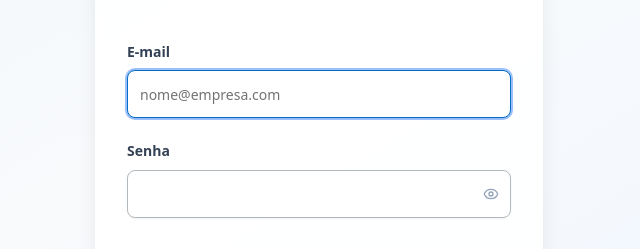
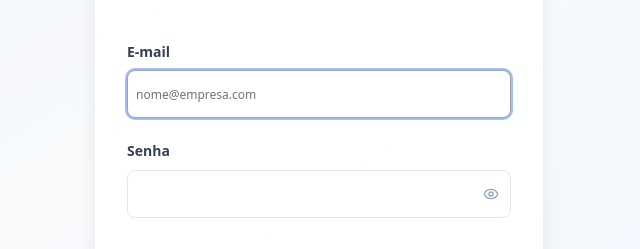
Before and after one commit to VynicyusCandido/safeops, a Next.js app in the folder frontend/: page /login in a window 1280 px wide. Shown: the part 334-583 px from the top of the page, without its empty margins (321-961 px from the left). Built offline with nearby package versions, Linux system fonts and the light colour scheme; no server answers.

Commit message:
revert(ui): desfaz alterações visuais de bordas e botões (ad94720, 8b951b2, 7e87c84)

```diff
--- a/frontend/src/app/dashboard/admin/logs/page.tsx
+++ b/frontend/src/app/dashboard/admin/logs/page.tsx
@@ -140,7 +140,7 @@ export default function AdminLogsPage() {
                 <select
                   value={acao}
                   onChange={(e) => setAcao(e.target.value)}
-                  className="w-full h-9 rounded-md border border-input bg-white px-3 text-sm shadow-sm outline-none focus-visible:border-ring focus-visible:ring-2 focus-visible:ring-ring/25 appearance-none cursor-pointer transition-colors"
+                  className="w-full h-10 rounded-md border border-input bg-input/20 px-3 text-sm outline-none focus-visible:border-ring focus-visible:ring-2 focus-visible:ring-ring/30 appearance-none cursor-pointer"
                 >
                   {acaoOptions.map((opt) => (
                     <option key={opt.value} value={opt.value}>
--- a/frontend/src/app/dashboard/admin/usuarios/page.tsx
+++ b/frontend/src/app/dashboard/admin/usuarios/page.tsx
@@ -215,7 +215,7 @@ export default function AdminUsuariosPage() {
                       onChange={(e) =>
                         setPerfil(e.target.value as Usuario["perfil"])
                       }
-                      className="w-full h-9 rounded-md border border-input bg-white px-3 text-sm shadow-sm outline-none focus-visible:border-ring focus-visible:ring-2 focus-visible:ring-ring/25 appearance-none cursor-pointer transition-colors"
+                      className="w-full h-10 rounded-md border border-input bg-input/20 px-3 text-sm outline-none focus-visible:border-ring focus-visible:ring-2 focus-visible:ring-ring/30 appearance-none cursor-pointer"
                       disabled={submitting}
                     >
                       <option value="SOLICITANTE">Solicitante</option>
--- a/frontend/src/app/dashboard/ocorrencias/page.tsx
+++ b/frontend/src/app/dashboard/ocorrencias/page.tsx
@@ -200,7 +200,6 @@ export default function OcorrenciasPage() {
         {canCreate && (
           <Button
             onClick={() => setShowForm(!showForm)}
-            variant={showForm ? "outline" : "default"}
             className="shadow-sm h-10 px-4 text-sm font-semibold"
           >
             {showForm ? (
@@ -220,7 +219,7 @@ export default function OcorrenciasPage() {
 
       {/* Create form */}
       {showForm && (
-        <Card className="border border-border shadow-sm animate-in slide-in-from-top-2 duration-300">
+        <Card className="border-primary/20 shadow-md animate-in slide-in-from-top-2 duration-300">
           <CardHeader className="pb-4">
             <CardTitle className="text-lg">Registrar Nova Ocorrência</CardTitle>
           </CardHeader>
@@ -247,7 +246,7 @@ export default function OcorrenciasPage() {
                   value={descricao}
                   onChange={(e) => setDescricao(e.target.value)}
                   placeholder="Detalhes adicionais sobre a ocorrência..."
-                  className="w-full min-h-[100px] rounded-md border border-input bg-white px-3 py-2 text-sm shadow-sm transition-colors outline-none focus-visible:border-ring focus-visible:ring-2 focus-visible:ring-ring/25 resize-y"
+                  className="w-full min-h-[100px] rounded-md border border-input bg-input/20 px-3 py-2 text-sm transition-colors outline-none focus-visible:border-ring focus-visible:ring-2 focus-visible:ring-ring/30 resize-y"
                   disabled={submitting}
                 />
               </div>
@@ -261,7 +260,7 @@ export default function OcorrenciasPage() {
                     onChange={(e) =>
                       setPrioridade(e.target.value as Ocorrencia["prioridade"])
                     }
-                    className="w-full h-9 rounded-md border border-input bg-white px-3 text-sm shadow-sm outline-none focus-visible:border-ring focus-visible:ring-2 focus-visible:ring-ring/25 appearance-none cursor-pointer transition-colors"
+                    className="w-full h-10 rounded-md border border-input bg-input/20 px-3 text-sm outline-none focus-visible:border-ring focus-visible:ring-2 focus-visible:ring-ring/30 appearance-none cursor-pointer"
                     disabled={submitting}
                   >
                     <option value="BAIXA">Baixa</option>
--- a/frontend/src/app/globals.css
+++ b/frontend/src/app/globals.css
@@ -19,9 +19,9 @@
     --accent: oklch(0.97 0 0);
     --accent-foreground: oklch(0.205 0 0);
     --destructive: oklch(0.577 0.245 27.325);
-    --border: oklch(0.78 0.012 240);
-    --input: oklch(0.78 0.012 240);
-    --ring: oklch(0.52 0.18 245);
+    --border: oklch(0.922 0 0);
+    --input: oklch(0.922 0 0);
+    --ring: oklch(0.708 0 0);
     --chart-1: oklch(0.87 0 0);
     --chart-2: oklch(0.556 0 0);
     --chart-3: oklch(0.439 0 0);
--- a/frontend/src/components/ui/input.tsx
+++ b/frontend/src/components/ui/input.tsx
@@ -8,7 +8,7 @@ function Input({ className, type, ...props }: React.ComponentProps<"input">) {
       type={type}
       data-slot="input"
       className={cn(
-        "h-9 w-full min-w-0 rounded-md border border-input bg-white px-3 py-1.5 text-sm shadow-sm transition-colors outline-none file:inline-flex file:h-6 file:border-0 file:bg-transparent file:text-xs/relaxed file:font-medium file:text-foreground placeholder:text-muted-foreground focus-visible:border-ring focus-visible:ring-2 focus-visible:ring-ring/25 disabled:pointer-events-none disabled:cursor-not-allowed disabled:opacity-50 aria-invalid:border-destructive aria-invalid:ring-2 aria-invalid:ring-destructive/20 md:text-sm dark:bg-input/30 dark:aria-invalid:border-destructive/50 dark:aria-invalid:ring-destructive/40",
+        "h-7 w-full min-w-0 rounded-md border border-input bg-input/20 px-2 py-0.5 text-sm transition-colors outline-none file:inline-flex file:h-6 file:border-0 file:bg-transparent file:text-xs/relaxed file:font-medium file:text-foreground placeholder:text-muted-foreground focus-visible:border-ring focus-visible:ring-2 focus-visible:ring-ring/30 disabled:pointer-events-none disabled:cursor-not-allowed disabled:opacity-50 aria-invalid:border-destructive aria-invalid:ring-2 aria-invalid:ring-destructive/20 md:text-xs/relaxed dark:bg-input/30 dark:aria-invalid:border-destructive/50 dark:aria-invalid:ring-destructive/40",
         className
       )}
       {...props}
```
